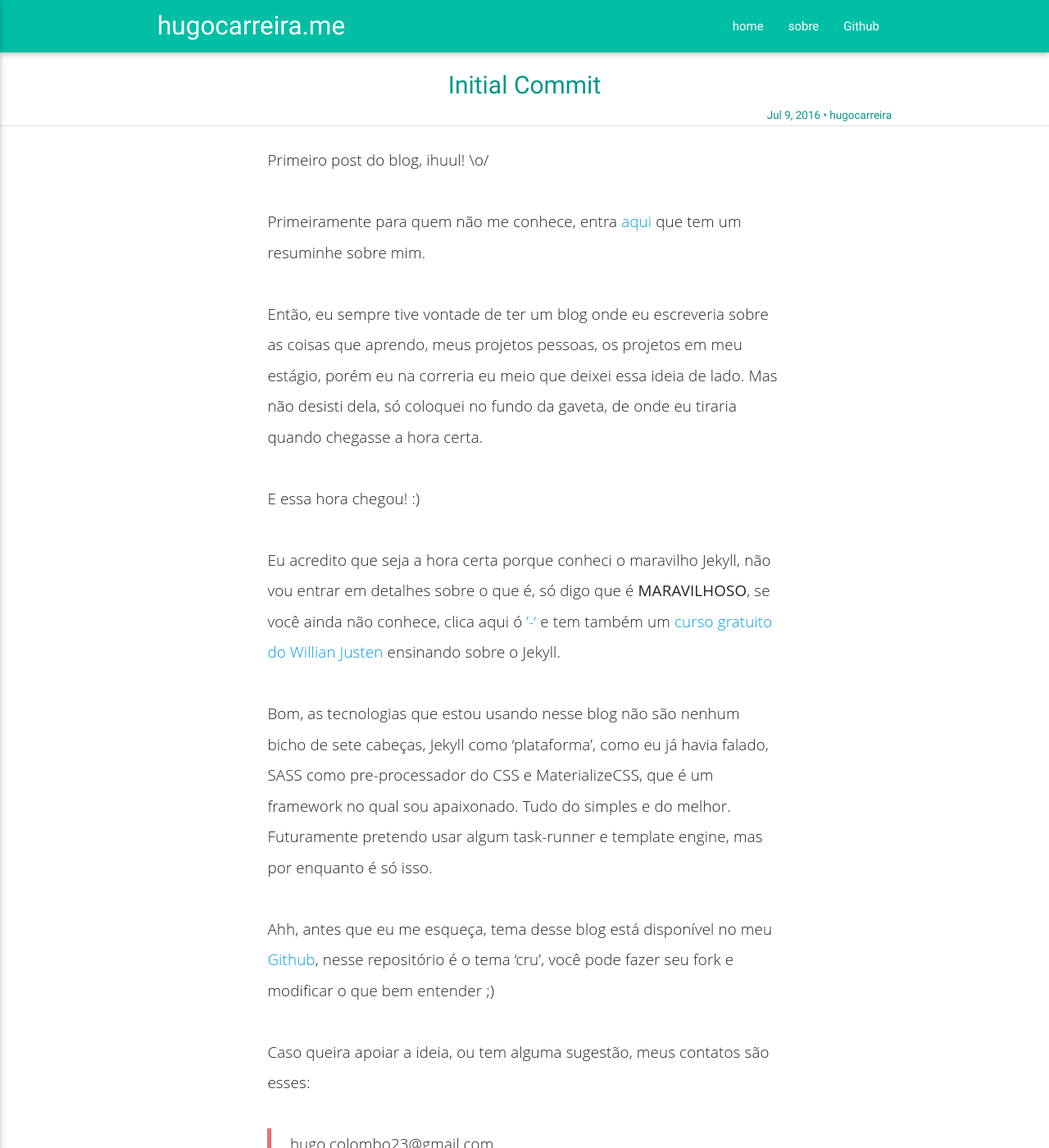
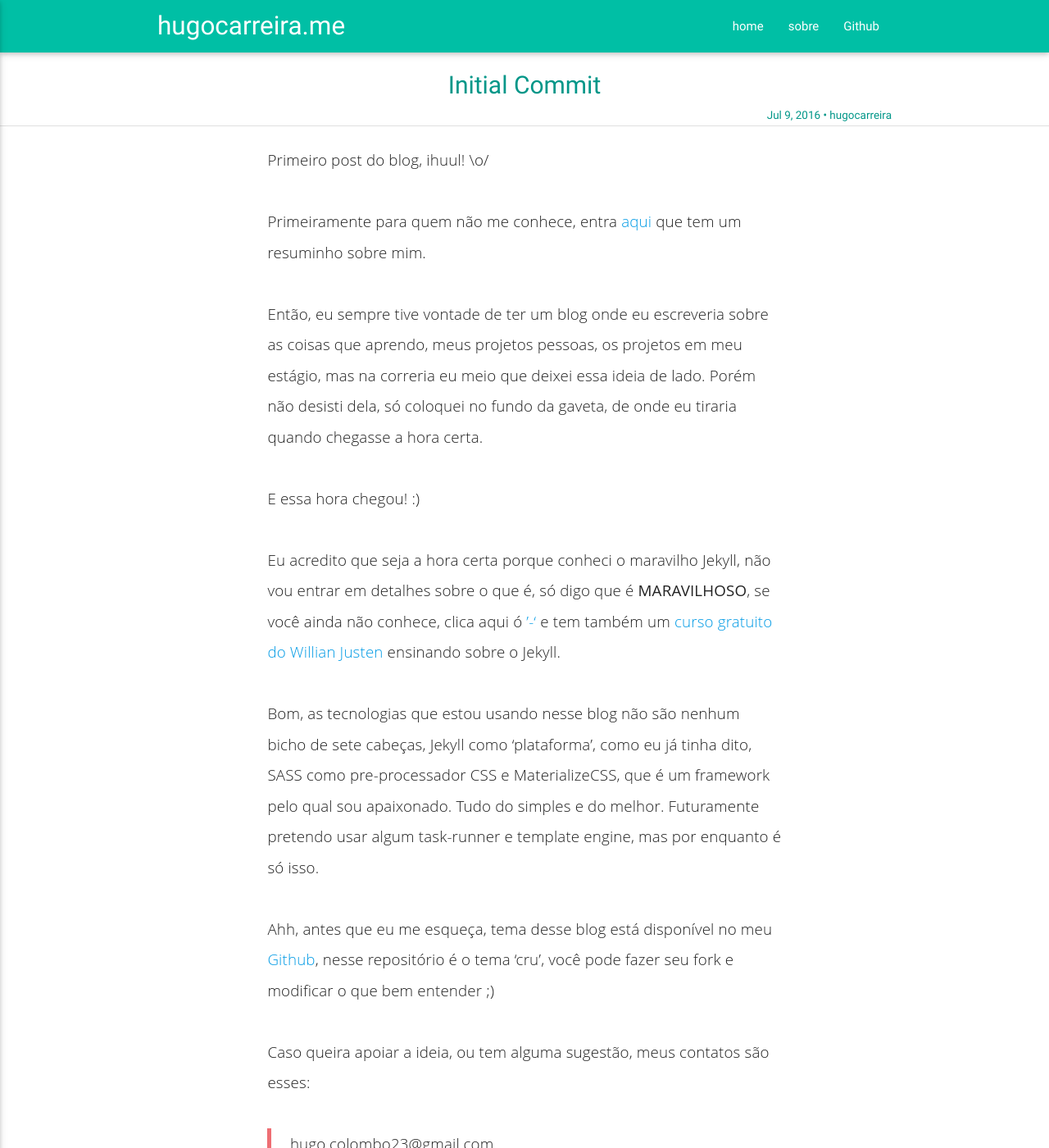
Before and after one commit to hugocarreira/hugocarreira.github.io, a Jekyll site: the page built from _posts/2016-07-06-initial-commit.markdown, in a window 1280 px wide and 1400 px high. Shown: the whole window at 82% size. Built offline with Jekyll 4.4.1, drawn with Linux system fonts in a browser that asks for light colours; some of the changed text lies outside the part shown.

Commit message:
correção post

```diff
--- a/_posts/2016-07-06-initial-commit.markdown
+++ b/_posts/2016-07-06-initial-commit.markdown
@@ -10,15 +10,15 @@
 
 Primeiro post do blog, ihuul! \o/
 
-Primeiramente para quem não me conhece, entra [aqui](/me/pt-br) que tem um resuminhe sobre mim.
+Primeiramente para quem não me conhece, entra [aqui](/me/pt-br) que tem um resuminho sobre mim.
 
-Então, eu sempre tive vontade de ter um blog onde eu escreveria sobre as coisas que aprendo, meus projetos pessoas, os projetos em meu estágio, porém eu na correria eu meio que deixei essa ideia de lado. Mas não desisti dela, só coloquei no fundo da gaveta, de onde eu tiraria quando chegasse a hora certa.
+Então, eu sempre tive vontade de ter um blog onde eu escreveria sobre as coisas que aprendo, meus projetos pessoas, os projetos em meu estágio, mas na correria eu meio que deixei essa ideia de lado. Porém não desisti dela, só coloquei no fundo da gaveta, de onde eu tiraria quando chegasse a hora certa.
 
 E essa hora chegou! :)
 
 Eu acredito que seja a hora certa porque conheci o maravilho Jekyll, não vou entrar em detalhes sobre o que é, só digo que é **MARAVILHOSO**, se você ainda não conhece, clica aqui ó ['-'](https://jekyllrb.com/) e tem também um [curso gratuito do Willian Justen](http://willianjusten.teachable.com/courses/criando-sites-estaticos-com-jekyll) ensinando sobre o Jekyll.
 
-Bom, as tecnologias que estou usando nesse blog não são nenhum bicho de sete cabeças, Jekyll como 'plataforma', como eu já havia falado, SASS como pre-processador do CSS e MaterializeCSS, que é um framework no qual sou apaixonado. Tudo do simples e do melhor. Futuramente pretendo usar algum task-runner e template engine, mas por enquanto é só isso.
+Bom, as tecnologias que estou usando nesse blog não são nenhum bicho de sete cabeças, Jekyll como 'plataforma', como eu já tinha dito, SASS como pre-processador CSS e MaterializeCSS, que é um framework pelo qual sou apaixonado. Tudo do simples e do melhor. Futuramente pretendo usar algum task-runner e template engine, mas por enquanto é só isso.
 
 Ahh, antes que eu me esqueça, tema desse blog está disponível no meu [Github](https://github.com/hugocarreira/jekyll-materializecss), nesse repositório é o tema 'cru', você pode fazer seu fork e modificar o que bem entender ;)
 
@@ -28,4 +28,4 @@
 > [github.com/hugocarreira](github.com/hugocarreira)
 
 
-Eu acho que, por hora, é isso, até logo!
+Acho que por hora é isso, até logo!
```
